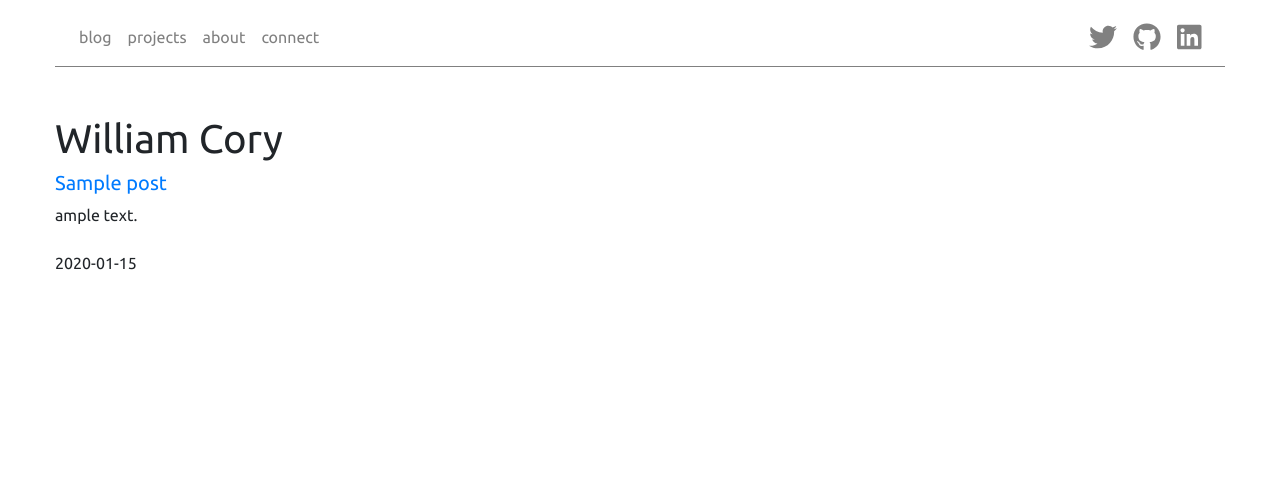
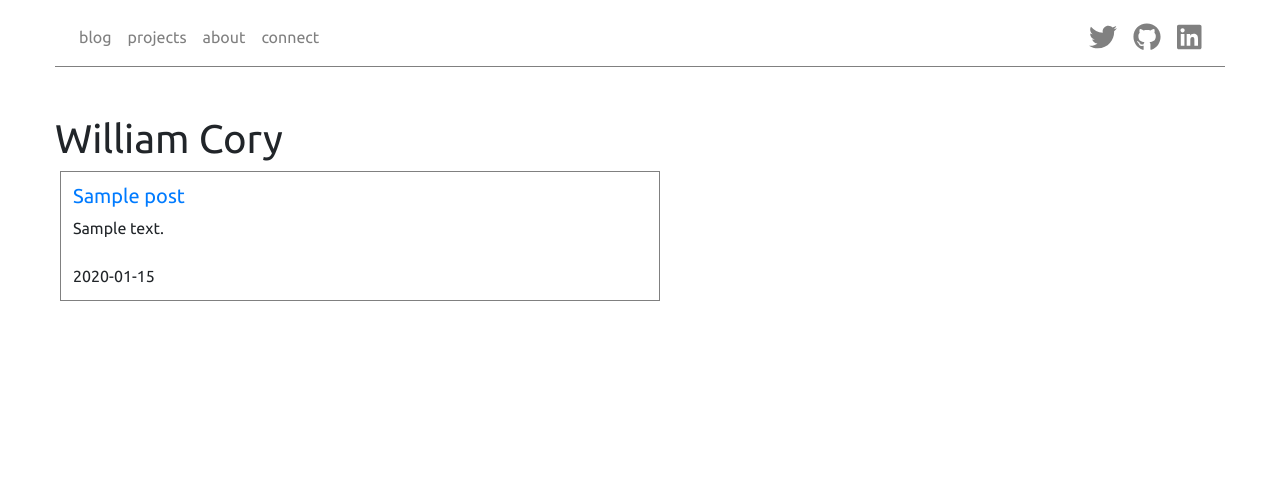
Before and after one commit to roninjin10/Personal-Site, a Django app: page / in a window 1280 px wide. Shown: the top 500 px of the page. Run offline with Django 3.2, Linux system fonts and the light colour scheme; tables that the repository leaves empty hold one stand-in row (values such as "Sample post"); some libraries are stand-ins or nearby versions.

Commit message:
style posts

```diff
--- a/blog/templates/blog/blog.html
+++ b/blog/templates/blog/blog.html
@@ -5,7 +5,7 @@
   {% for post in object_list %}
     <div class="post">
       <h5><a href="/blog/{{post.id}}"> {{post.title}}</a></h5>
-      <p>{{ post.body|make_list|slice:'1:385'|join:'' }}</p>
+      <p>{{ post.body|make_list|slice:'0:385'|join:'' }}</p>
       <div class="blog-date">{{ post.date|date:"Y-m-d" }}</div>
     </div>
   {% endfor %}
--- a/personal/templates/personal/header.html
+++ b/personal/templates/personal/header.html
@@ -45,10 +45,11 @@
       line-height: 1.5em;
     }
 
-    .posts {
+    .post {
       border: 1px solid gray;
       padding: 12px;
       margin: 5px;
+      width: 600px;
     }
   </style>
 </head>
```
